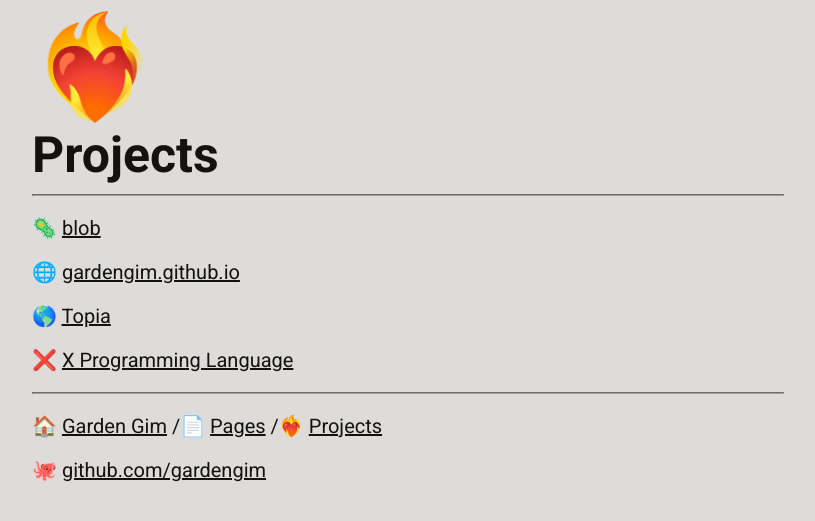
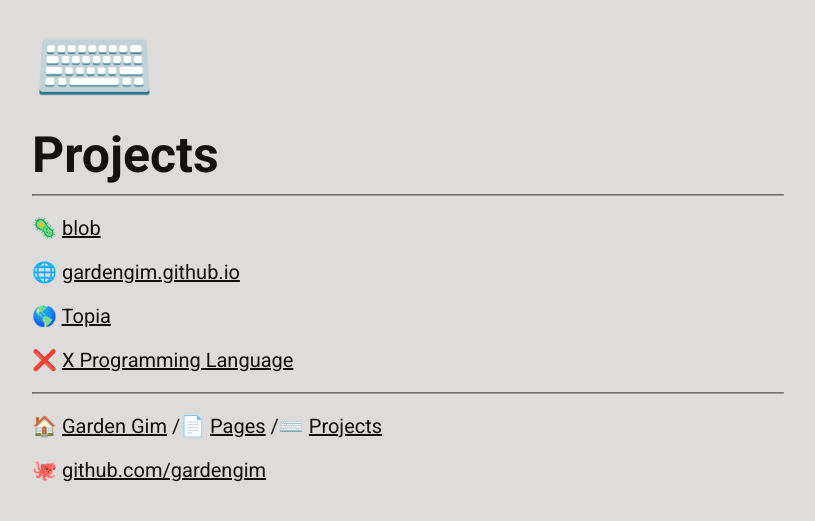
Before and after one commit to gardengim/gardengim.github.io, a Jekyll site: the page built from pages/projects.md, in a window 1280 px wide. Shown: the top 521 px of the page, without its empty margins (232-1047 px from the left). Built offline with Jekyll 4.4.1, drawn with Linux system fonts in a browser that asks for light colours.

Commit message:
Update projects.md

```diff
--- a/pages/projects.md
+++ b/pages/projects.md
@@ -1,6 +1,6 @@
 ---
 title: Projects
-icon: ❤️‍🔥
+icon: ⌨️
 ---
 {% for page_ in site.pages %}
 {% if page_.path contains 'pages/projects/' %}
```
